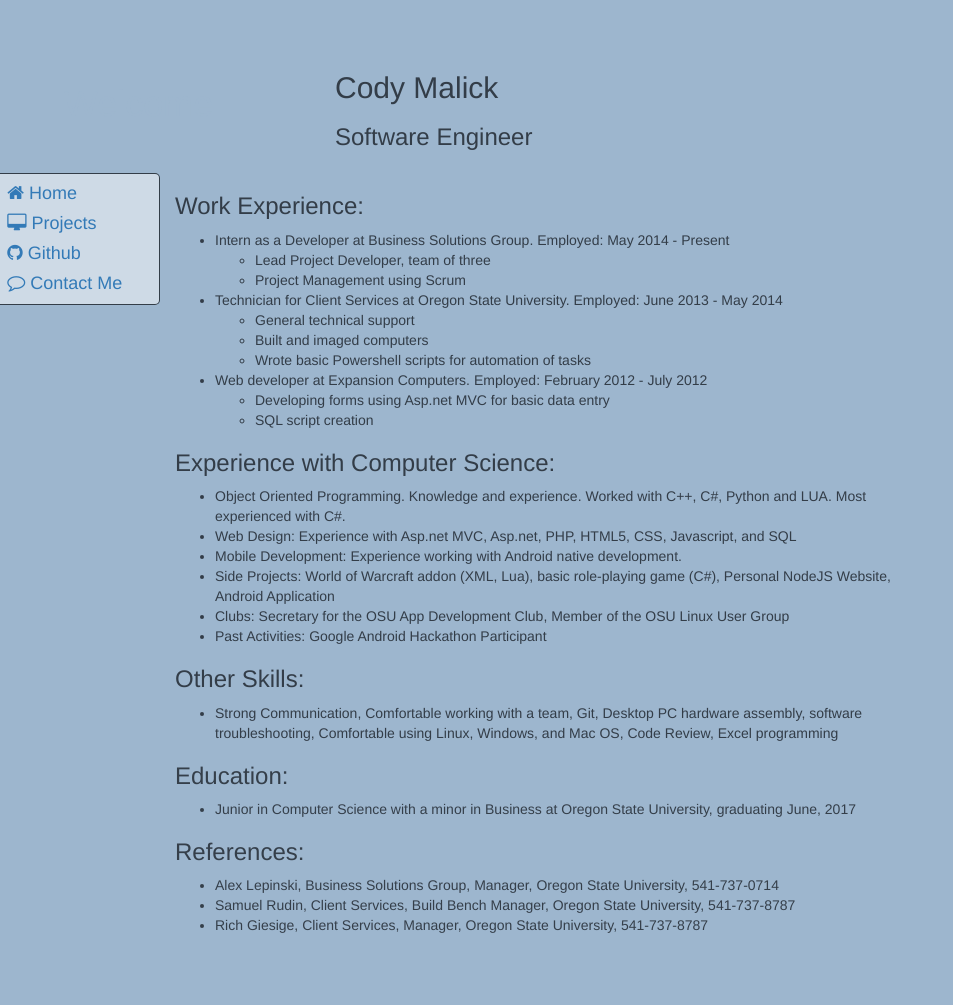
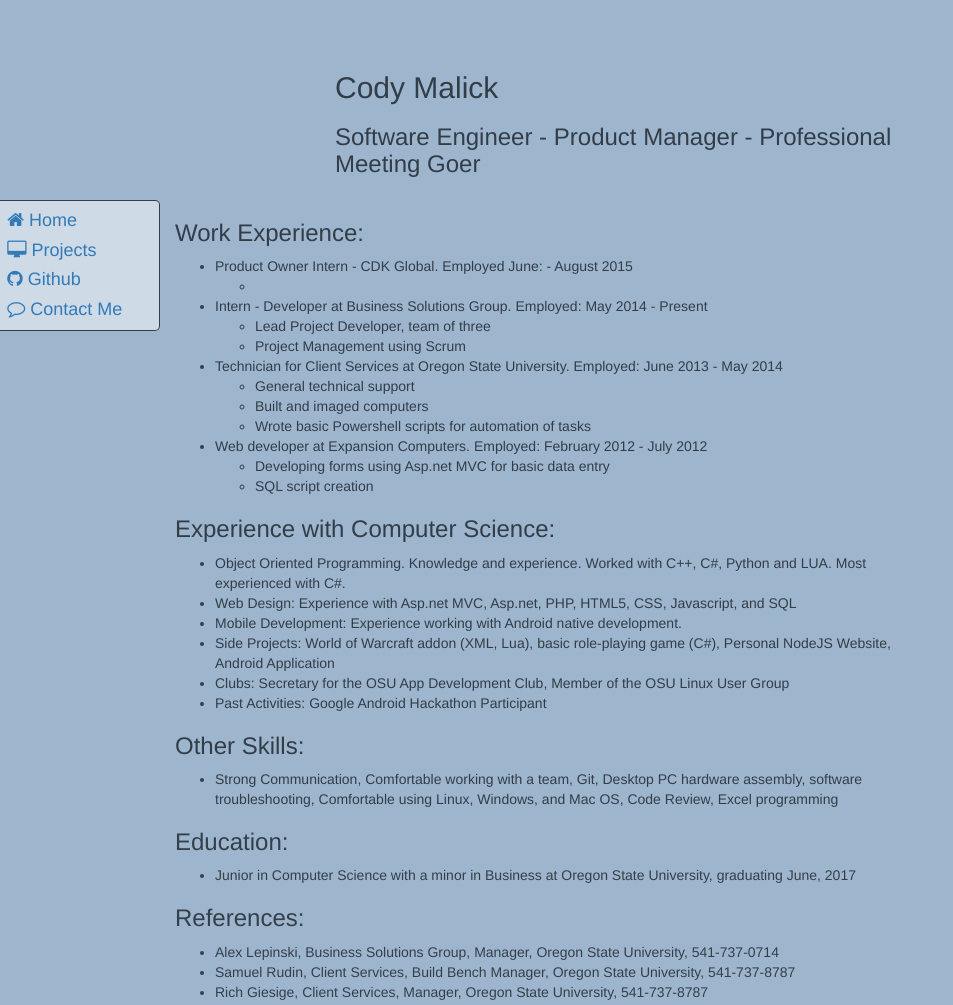
Before and after one commit to codymalick/codymalick.github.io, a plain HTML site: page index.html in a window 1280 px wide. Shown: the whole page, without its empty margins (0-953 px from the left). Before the commit the page ends 945 px from the top, so only its background shows below. Drawn offline with Linux system fonts and the light colour scheme.

Commit message:
Update index.html
Started adding entry for Summer 2015

```diff
--- a/index.html
+++ b/index.html
@@ -16,7 +16,7 @@
         </div>
         <div class="col-md-6 name">
           <p><h2>Cody Malick</h2></p>
-          <p><h3>Software Engineer</h3></p>
+          <p><h3>Software Engineer - Product Manager - Professional Meeting Goer</h3></p>
         </div>
 
       </div>
@@ -35,7 +35,12 @@
           <div class="resume_1">
             <h3>Work Experience:</h3>
             <ul>
-              <li>Intern as a Developer at Business Solutions Group. Employed: May 2014 - Present</li>
+              <li>Product Owner Intern - CDK Global. Employed June: - August 2015</li>
+              <ul>
+                <li></li>
+              </ul>
+
+              <li>Intern - Developer at Business Solutions Group. Employed: May 2014 - Present</li>
               <ul>
                 <li>Lead Project Developer, team of three</li>
                 <li>Project Management using Scrum</li>
```
